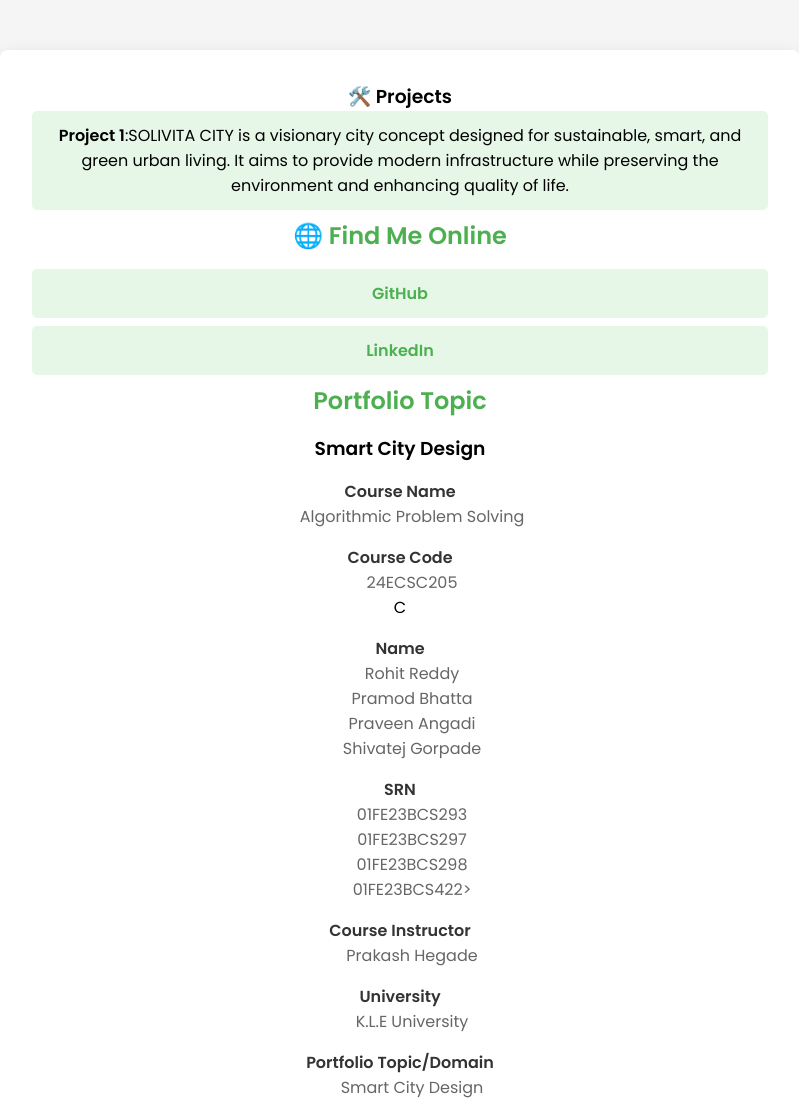
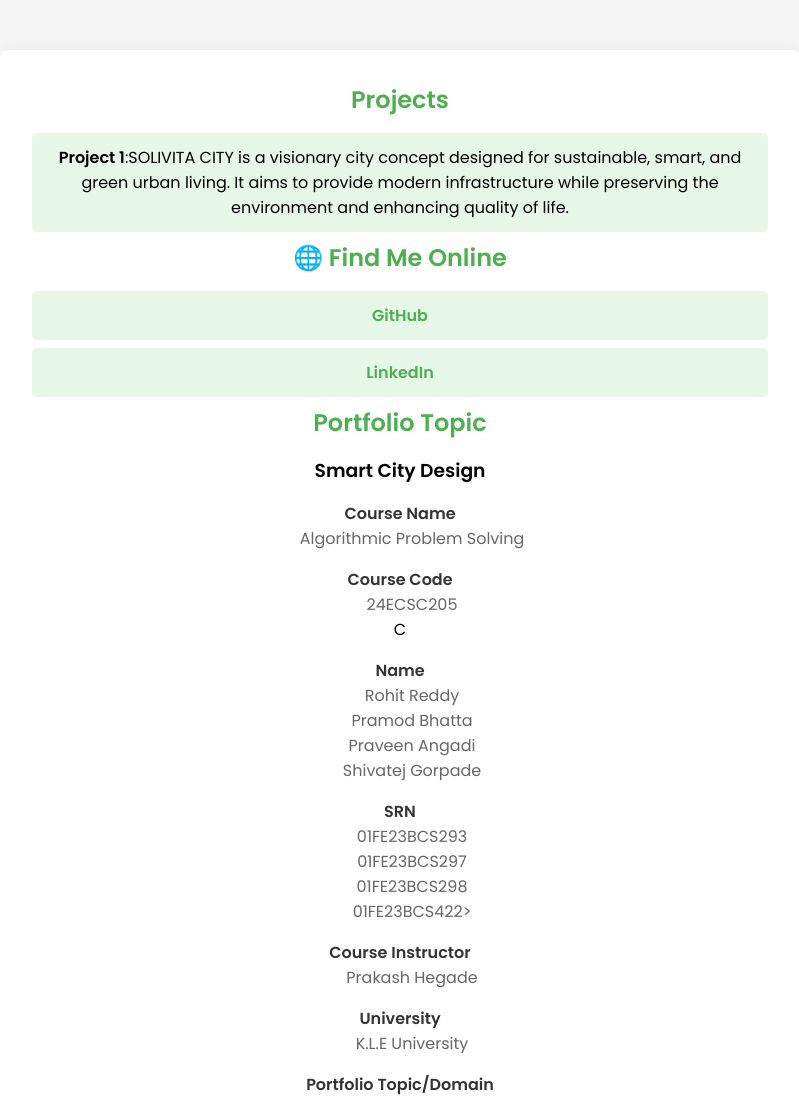
Before and after one commit to 01fe23bcs298/Github.io, a plain HTML site: page index.html in a window 1280 px wide. Shown: the top 1100 px of the page, without its empty margins (240-1039 px from the left). Drawn offline with Linux system fonts and the light colour scheme.

Commit message:
Update index.html
Signed-off-by: Praveen <praveenangadi242@gmail.com>

```diff
--- a/index.html
+++ b/index.html
@@ -10,7 +10,8 @@
 <body>
      <title>Portfolio</title>
   <section>
-        <h3>🛠️ Projects</h3>
+       <title><h1>Portfolio</h1></title>
+        <h2> Projects</h2>
         <ul>
             <li><strong>Project 1</strong>:SOLIVITA CITY is a visionary city concept designed for sustainable, smart, and green urban living. It aims to provide modern infrastructure while preserving the environment and enhancing quality of life.
 </li>
```
